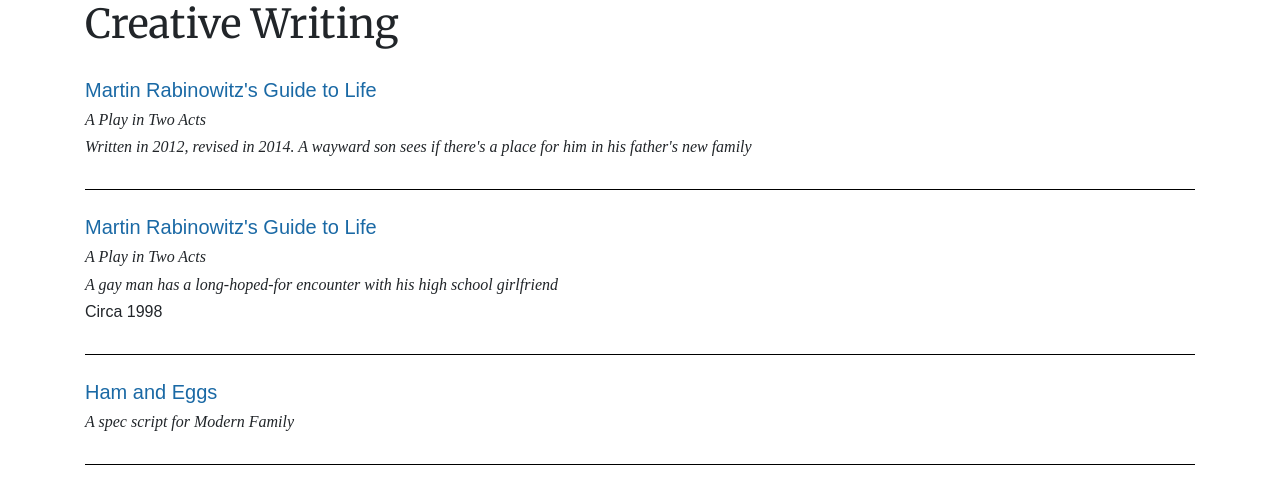
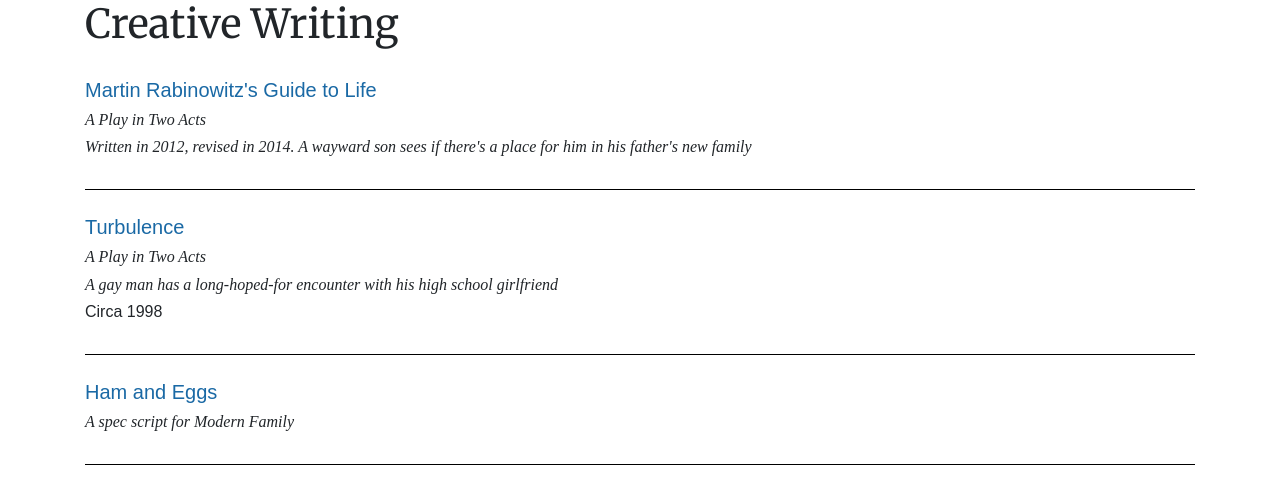
Before and after one commit to aaronfink01/fredbernstein, a Flask app: page /creativewriting in a window 1280 px wide. Shown: the part 169-647 px from the top of the page. Run offline with Flask 2, Linux system fonts and the light colour scheme; some libraries are stand-ins or nearby versions; some web fonts are replaced.

Commit message:
fixed play name

```diff
--- a/app/templates/creative.html
+++ b/app/templates/creative.html
@@ -8,7 +8,7 @@
         <h4>Written in 2012, revised in 2014. A wayward son sees if there's a place for him in his father's new family</h4>
     </div>
     <div class="article">
-        <h3><a href="https://docs.google.com/document/d/0B3KYD_dQIgcDRmE0WExETU5QYTYtTDlsN2ZDWmJFUDFWXzMw/edit" target="_blank">Martin Rabinowitz's Guide to Life</a></h3>
+        <h3><a href="https://docs.google.com/document/d/0B3KYD_dQIgcDRmE0WExETU5QYTYtTDlsN2ZDWmJFUDFWXzMw/edit" target="_blank">Turbulence</a></h3>
         <h4>A Play in Two Acts</h4>
         <h4>A gay man has a long-hoped-for encounter with his high school girlfriend</h4>
         <h5>Circa 1998</h5>
```
